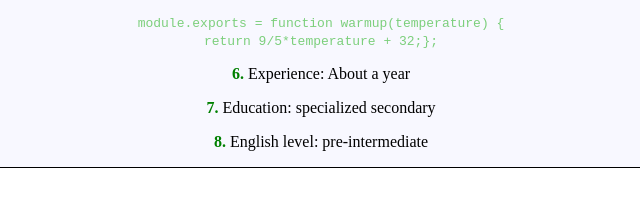
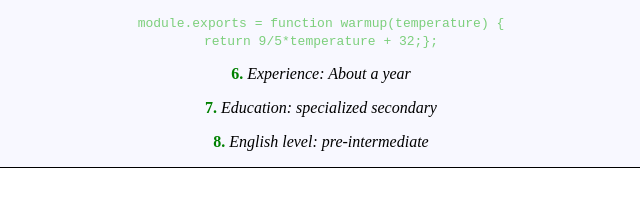
Before and after one commit to gunichone/rsschool-2019Q1-cv, a plain HTML site: page index.html in a window 1280 px wide. Shown: the part 404-610 px from the top of the page, 319-959 px from the left. Drawn offline with Linux system fonts and the light colour scheme.

Commit message:
fix: mistakes

```diff
--- a/index.html
+++ b/index.html
@@ -19,9 +19,9 @@
             <code>
                 module.exports = function warmup(temperature) {<br>
                 return 9/5*temperature + 32;};</code></p>
-        <p>6. Experience: About a year</p>
-        <p>7. Education: specialized secondary</p>
-        <p>8. English level: pre-intermediate</p>
+        <p class="experience">6. Experience: About a year</p>
+        <p class="education">7. Education: specialized secondary</p>
+        <p class="language">8. English level: pre-intermediate</p>
     </div>
 </body>
 </html>
--- a/styles.css
+++ b/styles.css
@@ -20,7 +20,10 @@ p:first-letter {
 .contacts {
     font-weight: bold;
   }
-.summary {
+.summary,
+.experience,
+.education,
+.language {
     font-style: italic;
   }
 .code {
```
